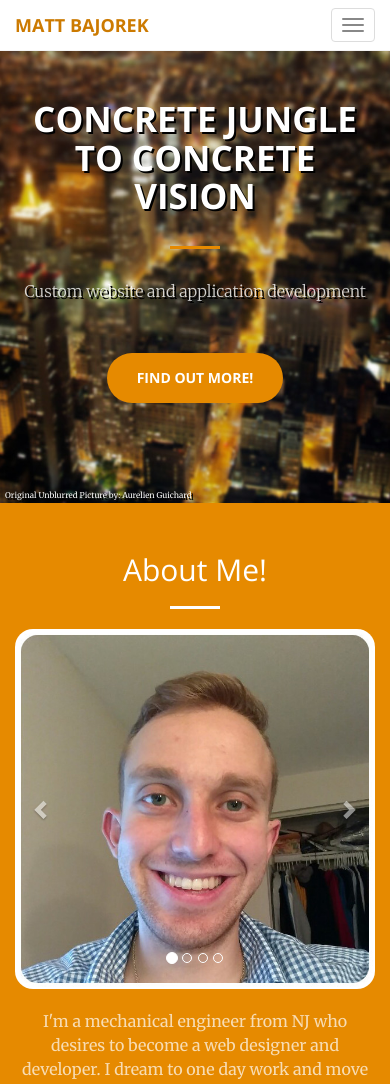
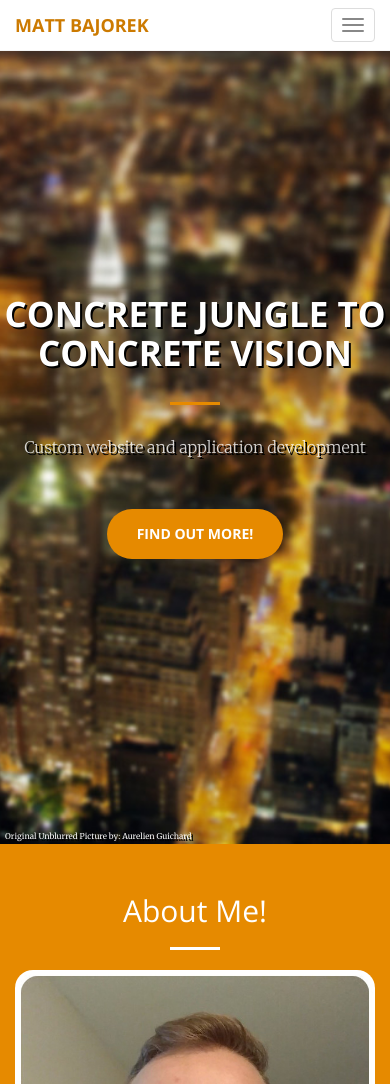
Before and after one commit to mattbajorek/Portfolio, a PHP site: page / in a window 390 px wide. Shown: the top 1084 px of the page. Run offline with PHP 8.4, Linux system fonts and the light colour scheme.

Commit message:
Fixed first page background image not being full screen on mobile

```diff
--- a/assignment2/css/creative.css
+++ b/assignment2/css/creative.css
@@ -183,7 +183,7 @@ aside {
 
 header {
     position: relative;
-    width: 100%;
+    height: 100%;
     min-height: auto;
     text-align: center;
     color: #fff;
@@ -196,9 +196,11 @@ header {
 }
 
 header .header-content {
-    position: relative;
+    /*position: relative;
+    padding: 300px 15px; */
+    position: absolute;
+    top: 35%;
     width: 100%;
-    padding: 100px 15px;
     text-align: center;
 }
 
```
